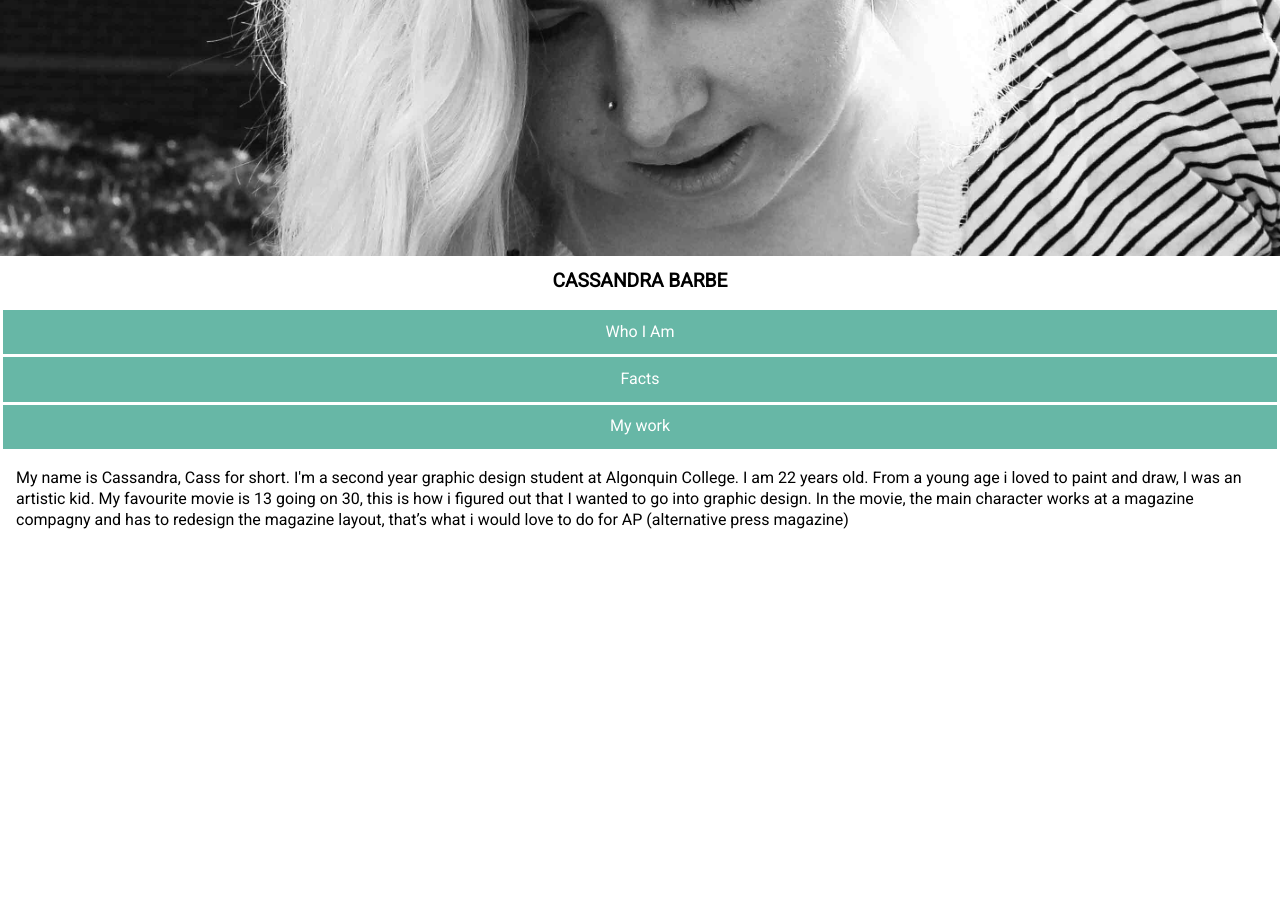
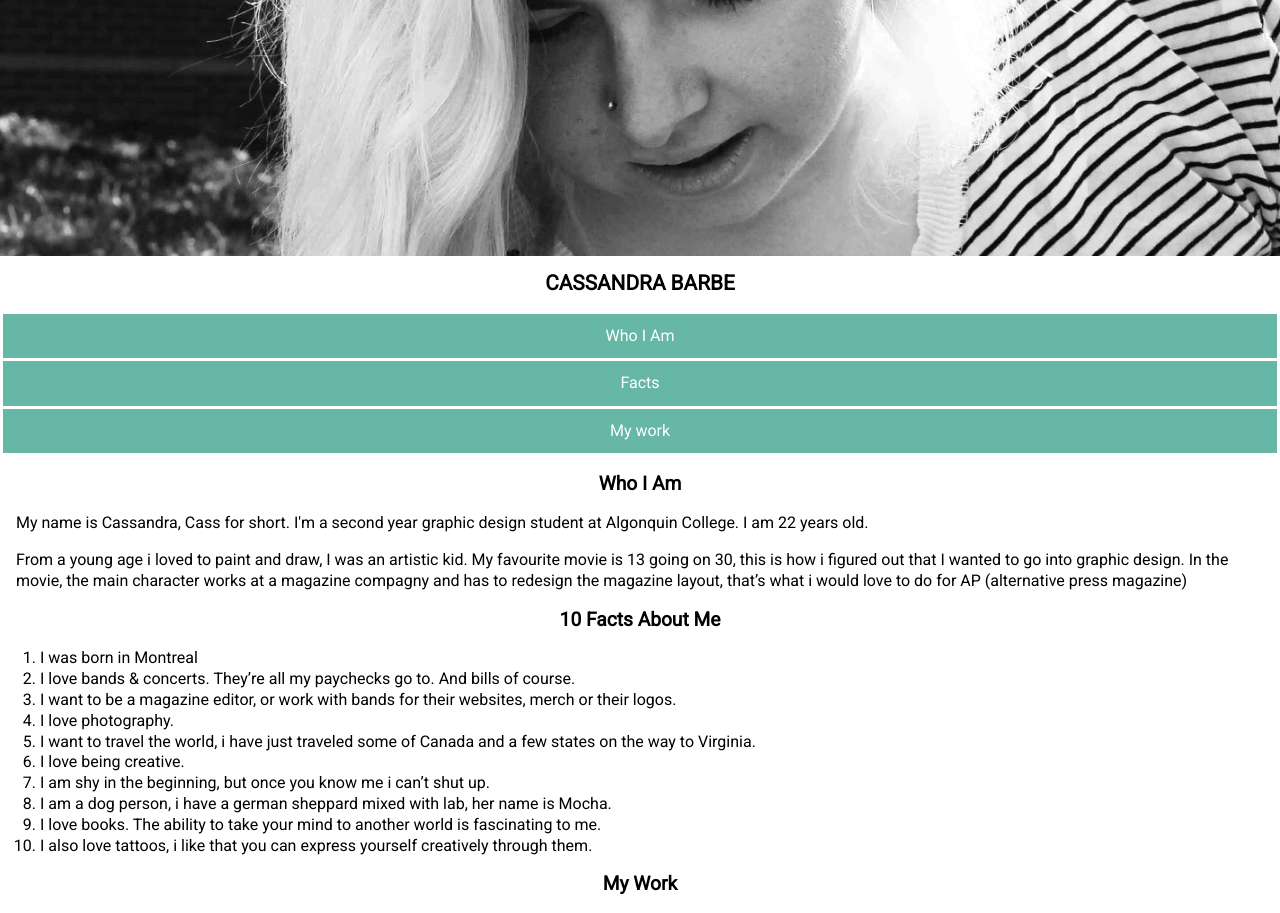
Before and after one commit to cassandrabarbe/dsn1675-project-1, a plain HTML site: page index.html in a window 1280 px wide. Before the commit the page ends 800 px from the top, so only its background shows below. Drawn offline with Linux system fonts and the light colour scheme.

Commit message:
font sizes chane

```diff
--- a/css/main.css
+++ b/css/main.css
@@ -30,12 +30,16 @@ body{
 }
 
 h1{
-  font-size: 120%;
+  font-size: 130%;
   color: black;
   text-align: center;
 }
 
-
+h2{
+  font-size: 120%;
+  color: black;
+  text-align:  center;
+}
 nav{
 width: 100%;
 margin: 0;
@@ -83,3 +87,11 @@ text-decoration: none;
 p{
   margin: 1em;
 }
+
+.social-1{
+width: 15%;
+}
+
+.social-2{
+
+}
--- a/index.html
+++ b/index.html
@@ -14,19 +14,46 @@
 <div class="banner"></div>
 <h1> CASSANDRA BARBE</h1>
 
+<header>
 <nav>
     <ol>
       <li> <a href="#whoiam"> Who I Am </a> </li>
       <li> <a href="#facts"> Facts </a> </li>
       <li> <a href="#mywork">  My work </a></li>
+    </ol>
 </nav>
 </header>
+
 <body>
 
-  <p> My name is Cassandra, Cass for short. I'm a second year graphic design student at Algonquin College. I am 22 years old.
-From a young age i loved to paint and draw, I was an artistic kid. My favourite movie is 13 going on 30, this is how i figured out that I wanted to go into graphic design.
+<h2> Who I Am</h2>
+
+<p> My name is Cassandra, Cass for short. I'm a second year graphic design student at Algonquin College. I am 22 years old.</p>
+<p>From a young age i loved to paint and draw, I was an artistic kid. My favourite movie is 13 going on 30, this is how i figured out that I wanted to go into graphic design.
 In the movie, the main character works at a magazine compagny and has to redesign the magazine layout, that’s what i would love to do for AP (alternative press magazine) </p>
+
+<h2> 10 Facts About Me</h2>
+<ol>
+  <li> I was born in Montreal
+  <li> I love bands & concerts. They’re all my paychecks go to. And bills of course.
+  <li> I want to be a magazine editor, or work with bands for their websites, merch or their logos.
+  <li> I love photography.
+  <li> I want to travel the world, i have just traveled some of Canada and a few states on the way to Virginia.
+  <li> I love being creative.
+  <li> I am shy in the beginning, but once you know me i can’t shut up.
+  <li> I am a dog person, i have a german sheppard mixed with lab, her name is Mocha.
+  <li> I love books. The ability to take your mind to another world is fascinating to me.
+  <li> I also love tattoos, i like that you can express yourself creatively through them.
+</ol>
+
+
+<div class-"work">
+<h2> My Work</h2>
+
 
 </body>
 
+<footer>
+</footer>
+
 </html>
```
Also changed, not shown: images/facebook.png (added), images/instagram.png (added), images/pinterest.png (added), images/twitter.png (added).
